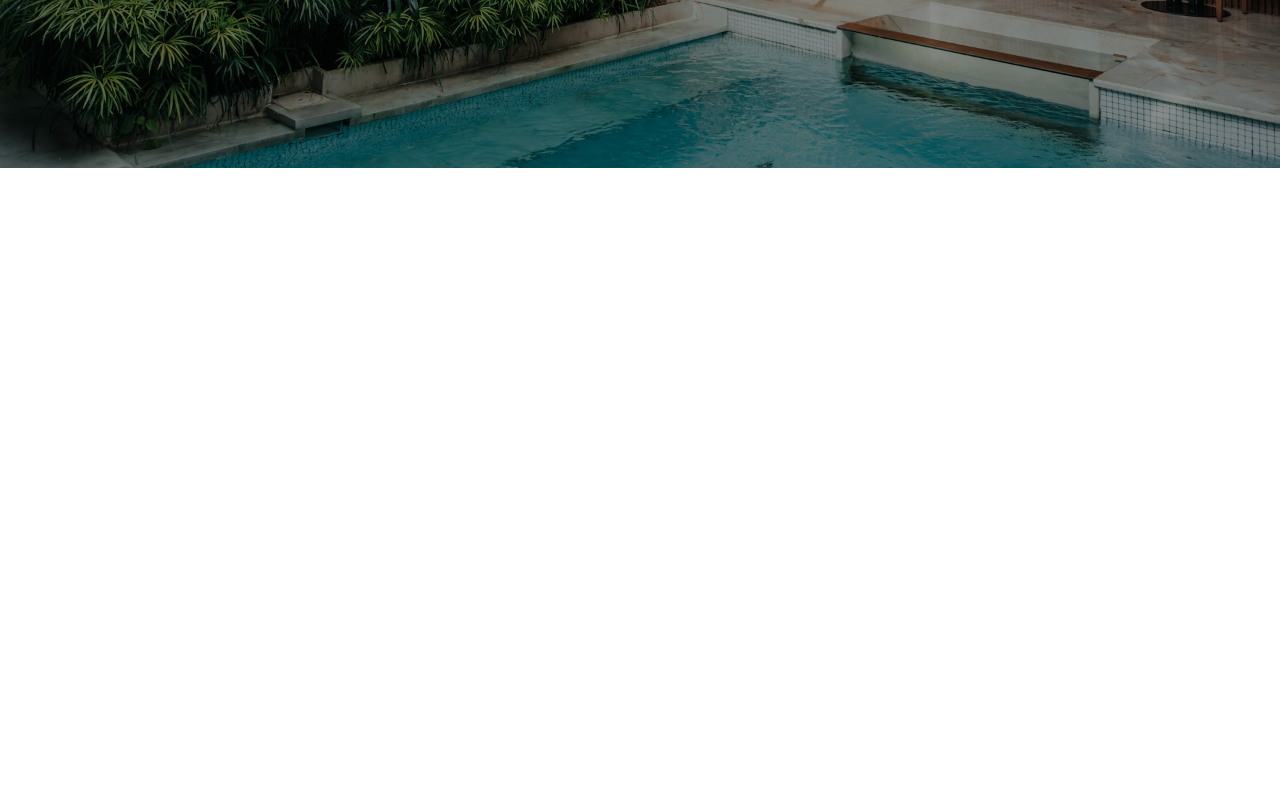
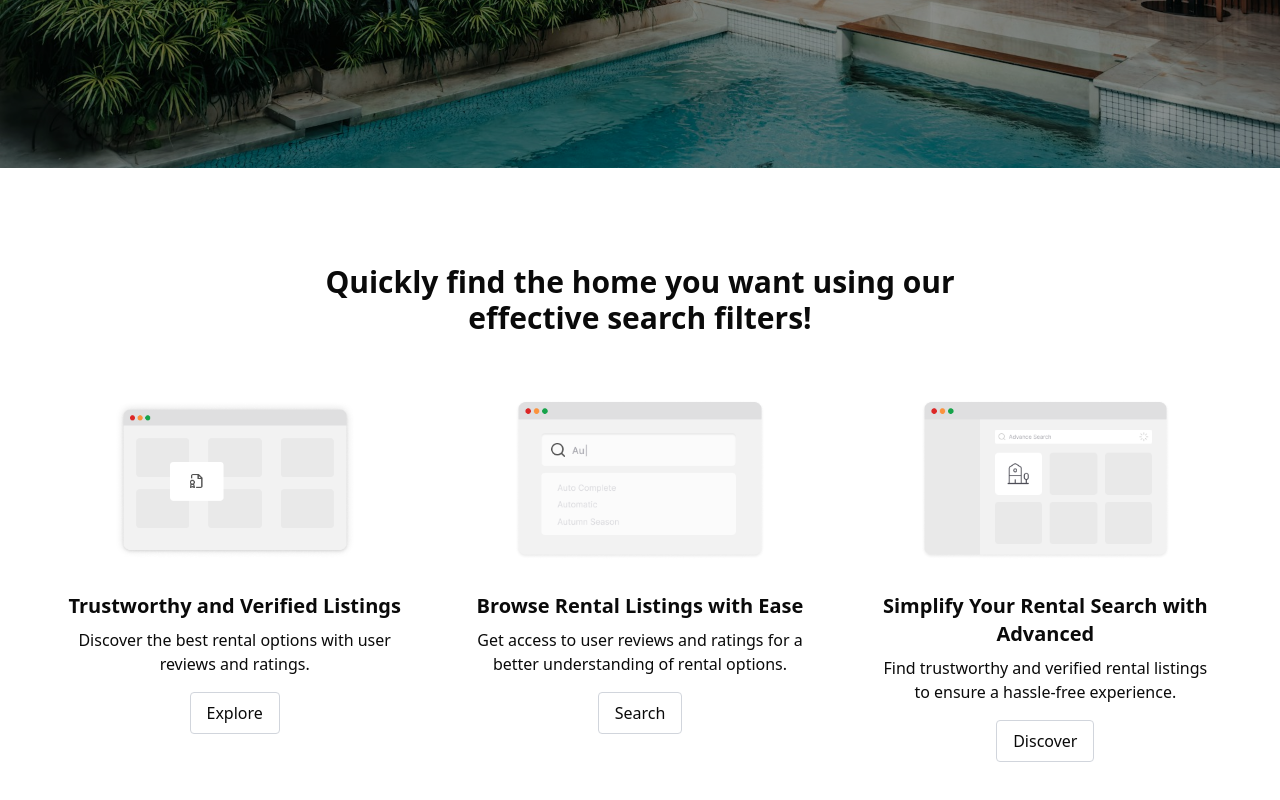
Before and after one commit to Kavishcan/Rentiful, a Next.js app in the folder client/: page /landing in a window 1280 px wide. Shown: the part 684-1484 px from the top of the page. Before the commit the page ends 852 px from the top, so only its background shows below. Built offline with nearby package versions, Linux system fonts and the light colour scheme; no server answers.

Commit message:
add FeaturesSection component to landing page

```diff
--- /dev/null
+++ b/client/src/app/(nondashboard)/landing/FeaturesSection.tsx
@@ -0,0 +1,106 @@
+"use client";
+
+import React from "react";
+import { motion } from "framer-motion";
+import Image from "next/image";
+import Link from "next/link";
+
+const containerVariants = {
+  hidden: { opacity: 0, y: 50 },
+  visible: {
+    opacity: 1,
+    y: 0,
+    transition: {
+      duration: 0.5,
+      staggerChildren: 0.2,
+    },
+  },
+};
+
+const itemVariants = {
+  hidden: { opacity: 0, y: 20 },
+  visible: { opacity: 1, y: 0 },
+};
+
+const FeaturesSection = () => {
+  return (
+    <motion.div
+      initial="hidden"
+      whileInView="visible"
+      viewport={{ once: true }}
+      variants={containerVariants}
+      className="py-24 px-6 sm:px-8 lg:px-12 xl:px-16 bg-white"
+    >
+      <div className="max-w-4xl xl:max-w-6xl mx-auto">
+        <motion.h2
+          variants={itemVariants}
+          className="text-3xl font-bold text-center mb-12 w-full sm:w-2/3 mx-auto"
+        >
+          Quickly find the home you want using our effective search filters!
+        </motion.h2>
+        <div className="grid grid-cols-1 md:grid-cols-3 gap-8 lg:gap-12 xl:gap-16">
+          {[0, 1, 2].map((index) => (
+            <motion.div key={index} variants={itemVariants}>
+              <FeatureCard
+                imageSrc={`/landing-search${3 - index}.png`}
+                title={
+                  [
+                    "Trustworthy and Verified Listings",
+                    "Browse Rental Listings with Ease",
+                    "Simplify Your Rental Search with Advanced",
+                  ][index]
+                }
+                description={
+                  [
+                    "Discover the best rental options with user reviews and ratings.",
+                    "Get access to user reviews and ratings for a better understanding of rental options.",
+                    "Find trustworthy and verified rental listings to ensure a hassle-free experience.",
+                  ][index]
+                }
+                linkText={["Explore", "Search", "Discover"][index]}
+                linkHref={["/explore", "/search", "/discover"][index]}
+              />
+            </motion.div>
+          ))}
+        </div>
+      </div>
+    </motion.div>
+  );
+};
+
+const FeatureCard = ({
+  imageSrc,
+  title,
+  description,
+  linkText,
+  linkHref,
+}: {
+  imageSrc: string;
+  title: string;
+  description: string;
+  linkText: string;
+  linkHref: string;
+}) => (
+  <div className="text-center">
+    <div className="p-4 rounded-lg mb-4 flex items-center justify-center h-48">
+      <Image
+        src={imageSrc}
+        width={400}
+        height={400}
+        className="w-full h-full object-contain"
+        alt={title}
+      />
+    </div>
+    <h3 className="text-xl font-semibold mb-2">{title}</h3>
+    <p className="mb-4">{description}</p>
+    <Link
+      href={linkHref}
+      className="inline-block border border-gray-300 rounded px-4 py-2 hover:bg-gray-100"
+      scroll={false}
+    >
+      {linkText}
+    </Link>
+  </div>
+);
+
+export default FeaturesSection;
--- a/client/src/app/(nondashboard)/landing/page.tsx
+++ b/client/src/app/(nondashboard)/landing/page.tsx
@@ -1,10 +1,12 @@
 import React from "react";
 import HeroSection from "./HeroSection";
+import FeaturesSection from "./FeaturesSection";
 
 function Landing() {
   return (
     <div>
       <HeroSection />
+      <FeaturesSection />
     </div>
   );
 }
```
